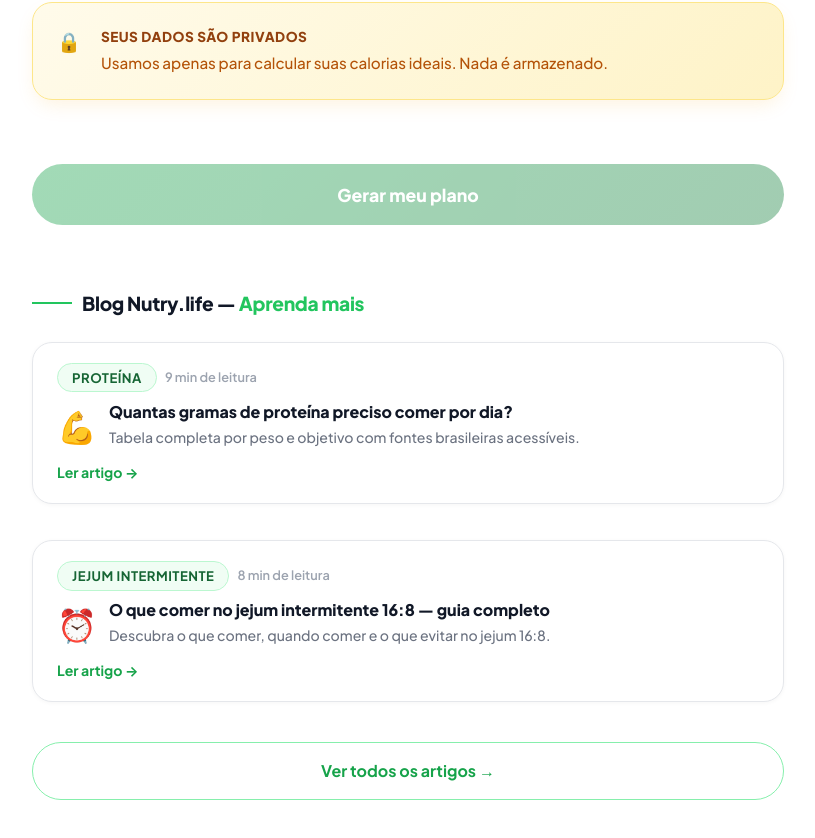
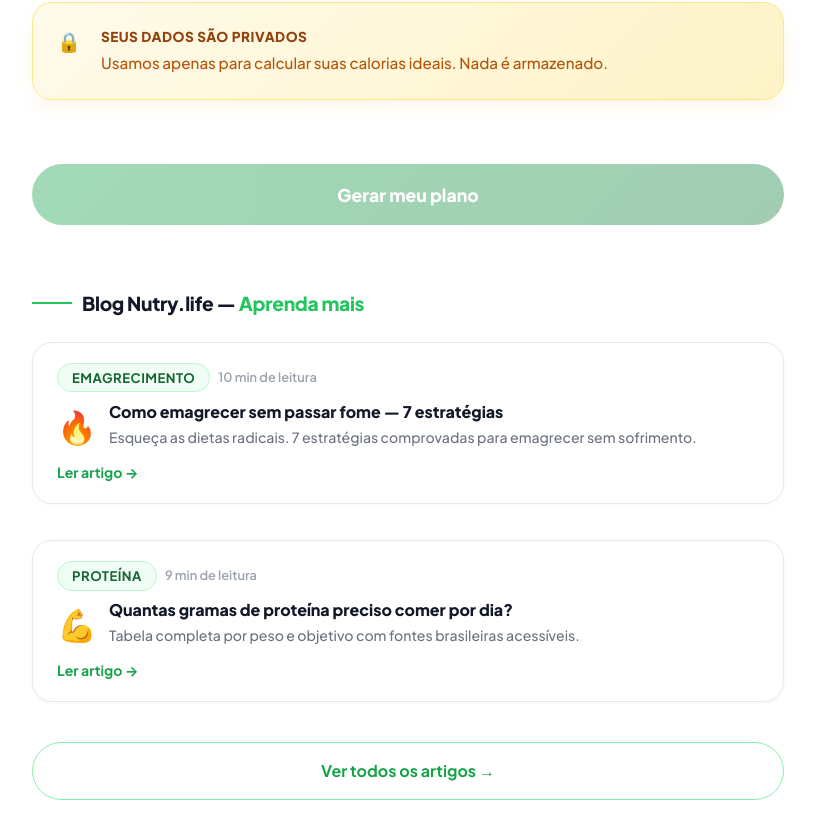
Before and after one commit to elevanceseguros/Nutri, a Next.js app: page / in a window 1280 px wide. Shown: the part 1628-2466 px from the top of the page, without its empty margins (232-1047 px from the left). Built offline with nearby package versions, Linux system fonts and the light colour scheme.

Commit message:
Add new blog post about weight loss strategies

```diff
--- a/src/app/page.tsx
+++ b/src/app/page.tsx
@@ -109,8 +109,8 @@ const MACRO_ITEMS: { key: keyof Plano; label: string }[] = [
 ];
 
 const BLOG_POSTS = [
+  { slug: "como-emagrecer-sem-passar-fome", titulo: "Como emagrecer sem passar fome — 7 estratégias", descricao: "Esqueça as dietas radicais. 7 estratégias comprovadas para emagrecer sem sofrimento.", tempo: "10 min", tag: "Emagrecimento", emoji: "🔥" },
   { slug: "quantas-gramas-de-proteina-por-dia", titulo: "Quantas gramas de proteína preciso comer por dia?", descricao: "Tabela completa por peso e objetivo com fontes brasileiras acessíveis.", tempo: "9 min", tag: "Proteína", emoji: "💪" },
-  { slug: "o-que-comer-no-jejum-intermitente-16-8", titulo: "O que comer no jejum intermitente 16:8 — guia completo", descricao: "Descubra o que comer, quando comer e o que evitar no jejum 16:8.", tempo: "8 min", tag: "Jejum Intermitente", emoji: "⏰" },
 ];
 
 function getFingerprint() { return btoa(`${navigator.userAgent}-${screen.width}x${screen.height}`); }
```
